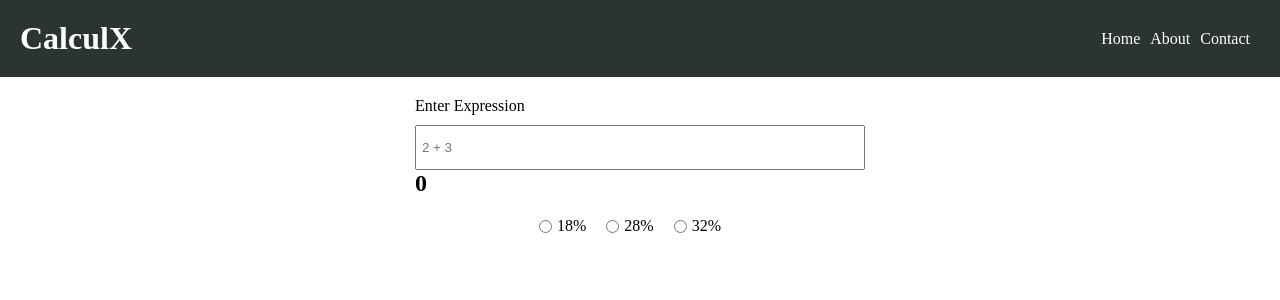
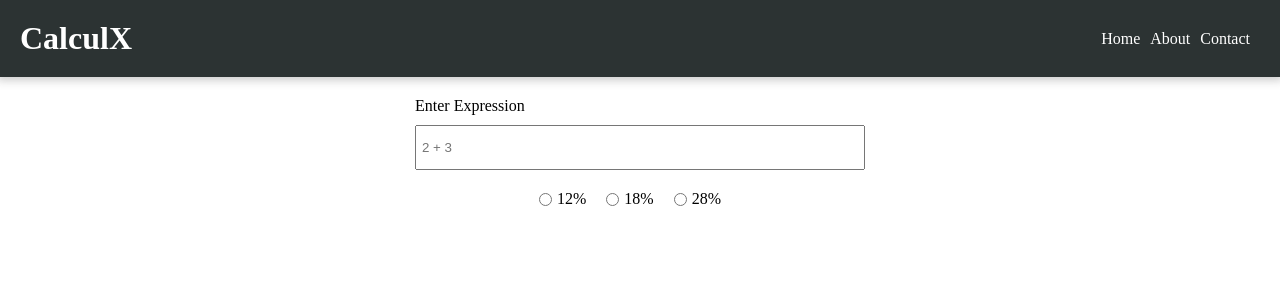
Before and after one commit to iAnishVijay/calculx, a React (Create React App) app: page / in a window 1280 px wide. Shown: the top 300 px of the page. Built offline with nearby package versions, Linux system fonts and the light colour scheme.

Commit message:
did a lot of styling and tried writing code to calculate gst

```diff
--- a/src/App.css
+++ b/src/App.css
@@ -9,17 +9,24 @@ header {
     background-color: #2C3333;
     color: white;
     padding: 20px;
+    /* shadow code below is not mine...idk how it works */
+    -webkit-box-shadow: 0px 0px 9px 3px rgba(41, 41, 41, .25);
+    -moz-box-shadow: 0px 0px 9px 3px rgba(41, 41, 41, .25);
+    box-shadow: 0px 0px 9px 3px rgba(41, 41, 41, .25);
+}
+
+.total-center-flex {
+    display: flex;
+    flex-direction: row;
+    align-items: center;
+    justify-content: center;
+}
+
+.space-btw-flex {
     display: flex;
     flex-direction: row;
     align-items: center;
     justify-content: space-between;
-}
-
-.flex-dead-center {
-    display: flex;
-    flex-direction: row;
-    align-items: center;
-    justify-content: center;
 }
 
 .header--menus li {
--- a/src/components/Header.jsx
+++ b/src/components/Header.jsx
@@ -2,9 +2,9 @@ import React from "react";
 
 export default function Header() {
     return (
-        <header>
+        <header className="space-btw-flex">
             <h1>CalculX</h1>
-                <ul className="header--menus flex-dead-center">
+                <ul className="header--menus total-center-flex">
                 <li>Home</li>
                 <li>About</li>
                 <li>Contact</li>
--- a/src/components/InputField.jsx
+++ b/src/components/InputField.jsx
@@ -1,22 +1,11 @@
 import React from "react";
-import { useState } from "react";
-import Calculate from "../Calculate";
+// import Calculate from "../Calculate";
 
-export default function InputField() {
-    const [input, setInput] = useState("");
-    const [result, setResult] = useState(0);
-    const handleChange = (event) => {
-        setInput(event.target.value);
-        sendToCalculate();
-    }
-    const sendToCalculate = () => {
-        setResult(Calculate.calculateGst(input));
-    }
+export default function InputField(props) {
     return (
         <>
             <label htmlFor="input-field">Enter Expression</label>
-            <input id="input-field" className="input-field" type="number" placeholder="2 + 3" name="input" onChange={handleChange} />
-            <h2>{result}</h2>
+            <input id="input-field" className="input-field" type="tel" placeholder="2 + 3" name="input" onChange={props.handleChange} />
         </>
     )
 }
--- a/src/components/Main.jsx
+++ b/src/components/Main.jsx
@@ -1,12 +1,49 @@
-import React from "react";
+import React, { useState } from "react";
 import InputField from "./InputField";
-import RadioButtons from "./RadioButtons";
+import RadioButton from "./RadioButton";
 
 export default function Main() {
+    const [input, setInput] = useState();
+    const handleChange = (event) => {
+        setInput(event.target.value);
+        calculateGst();
+    }
+    const [gstRate, setgstRate] = useState("");
+    const handleRadioClick = (event) => {
+        setgstRate((event.target.value).toString());
+    }
+    const [result, setResult] = useState();
+    const calculateGst = () => {
+        setResult(input * parseInt(gstRate) * 0.01);
+    }
+    console.log(`gst rate set to ${gstRate}`);
+    console.log(`result is now ${result}`);
     return (
         <main className="calculator">
-            <InputField/>
-            <RadioButtons/>
+            <InputField
+                handleChange={handleChange}
+            />
+            <h2>{result}</h2>
+            <div className="gst-buttons total-center-flex">
+                <RadioButton
+                    gstRate={12}
+                    value="12"
+                    checked={gstRate === 12}
+                    radioChange={handleRadioClick}
+                />
+                <RadioButton
+                    gstRate={18}
+                    value="18"
+                    checked={gstRate === 18}
+                    radioChange={handleRadioClick}
+                />
+                <RadioButton
+                    gstRate={28}
+                    value="28"
+                    checked={gstRate === 28}
+                    radioChange={handleRadioClick}
+                />
+            </div>
         </main>
     )
 }
--- /dev/null
+++ b/src/components/RadioButton.jsx
@@ -0,0 +1,11 @@
+import React from "react";
+
+export default function RadioButton(props) {
+    return (
+        <>
+            <input id={props.gstRate} type="radio" value={props.value} onChange={props.radioChange}/>
+
+            <label htmlFor={`${props.gstRate}`}>{`${props.gstRate}%`}</label>
+        </>
+    )
+}
--- a/src/components/RadioButtons.jsx
+++ /dev/null
@@ -1,14 +0,0 @@
-import React from "react";
-
-export default function RadioButtons() {
-    return (
-        <div className="gst-buttons flex-dead-center">
-            <input id="18%" type="radio" />
-            <label htmlFor="18%">18%</label>
-            <input id="28%" type="radio" />
-            <label htmlFor="28%">28%</label>
-            <input id="32%" type="radio" />
-            <label htmlFor="32%">32%</label>
-        </div>
-    )
-}
```
